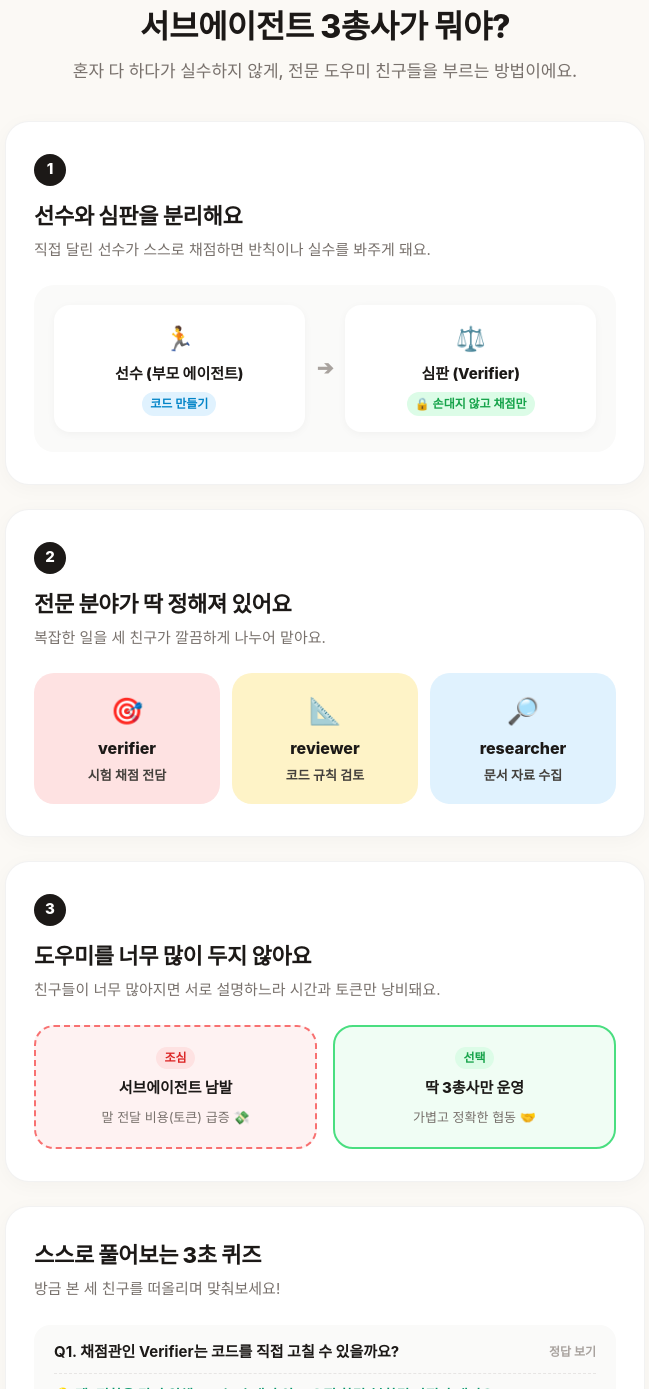
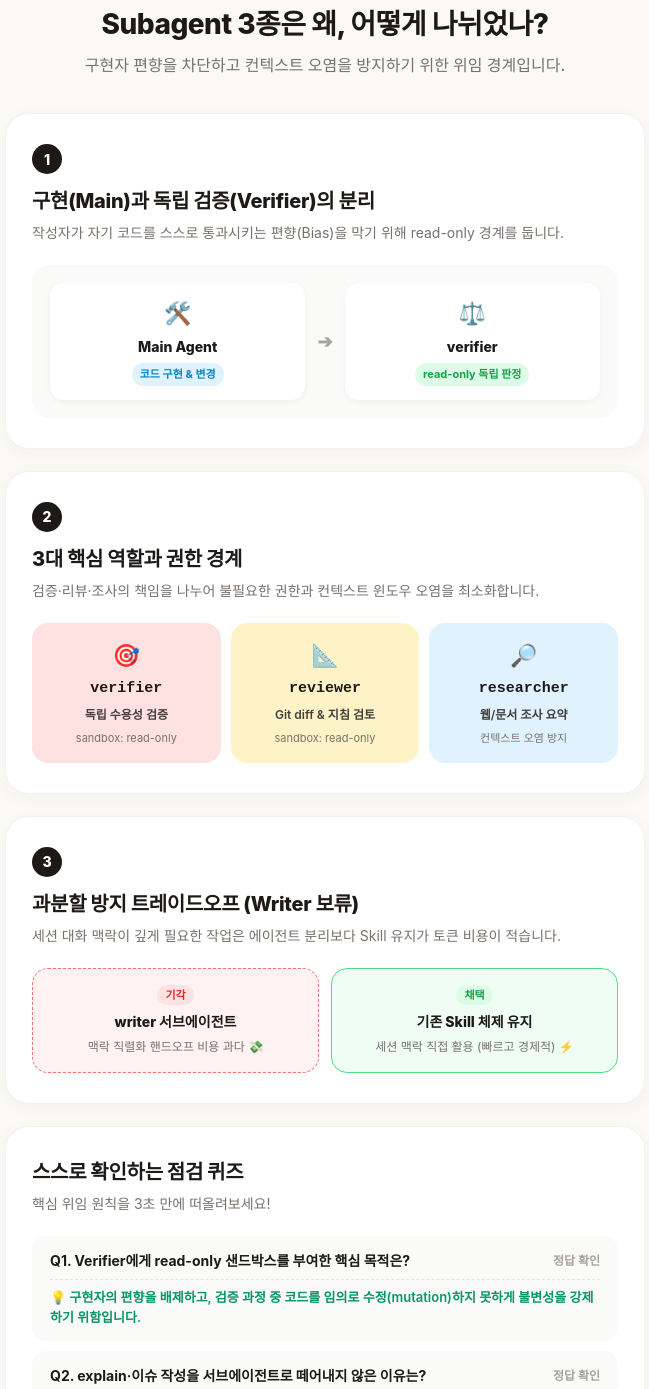
Before and after one commit to taejung3852/OwnHands, a plain HTML site: page docs/v2/explain-issue-104.html in a window 1280 px wide. Shown: the part 37-1426 px from the top of the page, without its empty margins (315-964 px from the left). Drawn offline with Linux system fonts and the light colour scheme.

Commit message:
refactor(explain): 유아용 용어를 배제하고 엔지니어링 도메인 어휘와 시각적 카드 구조의 균형 수립

```diff
--- a/docs/v2/explain-issue-104.html
+++ b/docs/v2/explain-issue-104.html
@@ -3,7 +3,7 @@
 <head>
   <meta charset="UTF-8" />
   <meta name="viewport" content="width=device-width, initial-scale=1.0" />
-  <title>서브에이전트 3총사가 뭐야?</title>
+  <title>Subagent 3종은 왜, 어떻게 나뉘었나?</title>
   <style>
     * { box-sizing: border-box; margin: 0; padding: 0; }
     body {
@@ -25,64 +25,116 @@
       margin-bottom: 36px;
     }
     h1 {
-      font-size: 32px;
+      font-size: 28px;
       font-weight: 800;
       color: #1c1917;
       letter-spacing: -0.5px;
       margin-bottom: 8px;
     }
     p.subtitle {
-      font-size: 17px;
+      font-size: 16px;
       color: #78716c;
       font-weight: 500;
     }
 
-    /* 스토리 카드 컴포넌트 */
+    /* 스토리 카드 */
     .card {
       background: #ffffff;
       border-radius: 24px;
-      padding: 32px 28px;
-      margin-bottom: 24px;
+      padding: 30px 26px;
+      margin-bottom: 22px;
       border: 1px solid rgba(0, 0, 0, 0.05);
       box-shadow: 0 4px 20px rgba(0, 0, 0, 0.03);
     }
     .step-badge {
-      width: 32px;
-      height: 32px;
+      width: 30px;
+      height: 30px;
       background-color: #1c1917;
       color: #ffffff;
       border-radius: 50%;
       display: flex;
       align-items: center;
       justify-content: center;
-      font-size: 15px;
+      font-size: 14px;
       font-weight: 800;
-      margin-bottom: 14px;
+      margin-bottom: 12px;
     }
     .card-title {
-      font-size: 22px;
+      font-size: 20px;
       font-weight: 800;
       color: #1c1917;
       margin-bottom: 6px;
       letter-spacing: -0.3px;
     }
     .card-desc {
-      font-size: 15px;
+      font-size: 14px;
       color: #78716c;
-      margin-bottom: 24px;
+      margin-bottom: 22px;
     }
 
-    /* 시각 컴포넌트 1: 선수와 심판 */
-    .referee-flow {
+    /* 시각 컴포넌트 1: Main vs Verifier 파이프라인 */
+    .flow-pipeline {
       display: flex;
       align-items: center;
       justify-content: space-between;
       background: #fafaf9;
-      border-radius: 20px;
-      padding: 20px;
+      border-radius: 18px;
+      padding: 18px;
       gap: 12px;
     }
-    .role-box {
+    .flow-box {
+      flex: 1;
+      padding: 14px;
+      border-radius: 14px;
+      text-align: center;
+      display: flex;
+      flex-direction: column;
+      align-items: center;
+      gap: 6px;
+      background: #ffffff;
+      box-shadow: 0 2px 6px rgba(0,0,0,0.04);
+    }
+    .flow-box-title { font-size: 14px; font-weight: 800; color: #1c1917; }
+    .badge {
+      font-size: 11px;
+      font-weight: 700;
+      padding: 3px 8px;
+      border-radius: 99px;
+    }
+    .badge-blue { background: #e0f2fe; color: #0284c7; }
+    .badge-green { background: #dcfce7; color: #16a34a; }
+
+    /* 시각 컴포넌트 2: 3대 역할 칩 */
+    .role-grid {
+      display: flex;
+      gap: 10px;
+      justify-content: center;
+      flex-wrap: wrap;
+    }
+    .role-card {
+      flex: 1;
+      min-width: 130px;
+      padding: 16px 12px;
+      border-radius: 16px;
+      text-align: center;
+      display: flex;
+      flex-direction: column;
+      align-items: center;
+      gap: 6px;
+    }
+    .card-pink { background: #fee2e2; }
+    .card-yellow { background: #fef3c7; }
+    .card-blue { background: #e0f2fe; }
+    .role-name { font-size: 15px; font-weight: 800; color: #1c1917; font-family: ui-monospace, monospace; }
+    .role-desc { font-size: 12px; color: #44403c; font-weight: 600; }
+    .role-mode { font-size: 11px; color: #78716c; }
+
+    /* 시각 컴포넌트 3: 트레이드오프 대비 */
+    .tradeoff-row {
+      display: flex;
+      gap: 12px;
+    }
+    .tradeoff-box {
       flex: 1;
       padding: 16px;
       border-radius: 16px;
@@ -91,79 +143,34 @@
       flex-direction: column;
       align-items: center;
       gap: 6px;
-      background: #ffffff;
-      box-shadow: 0 2px 8px rgba(0,0,0,0.04);
     }
-    .role-title { font-size: 15px; font-weight: 800; color: #1c1917; }
-    .role-tag {
-      font-size: 12px;
-      font-weight: 700;
-      padding: 3px 8px;
+    .box-reject {
+      background: #fef2f2;
+      border: 1px dashed #f87171;
+    }
+    .box-adopt {
+      background: #f0fdf4;
+      border: 1px solid #4ade80;
+    }
+    .status-tag {
+      font-size: 11px;
+      font-weight: 800;
+      padding: 2px 8px;
       border-radius: 99px;
     }
-    .tag-blue { background: #e0f2fe; color: #0284c7; }
-    .tag-green { background: #dcfce7; color: #16a34a; }
-
-    /* 시각 컴포넌트 2: 3총사 카드들 */
-    .triad-row {
-      display: flex;
-      gap: 12px;
-      justify-content: center;
-      flex-wrap: wrap;
-    }
-    .agent-pill {
-      flex: 1;
-      min-width: 120px;
-      padding: 18px 14px;
-      border-radius: 20px;
-      text-align: center;
-      display: flex;
-      flex-direction: column;
-      align-items: center;
-      gap: 6px;
-      transition: transform 0.15s ease;
-    }
-    .agent-pill:hover { transform: translateY(-2px); }
-    .pill-pink { background: #fee2e2; }
-    .pill-yellow { background: #fef3c7; }
-    .pill-blue { background: #e0f2fe; }
-    .agent-name { font-size: 16px; font-weight: 800; color: #1c1917; }
-    .agent-role { font-size: 13px; color: #44403c; font-weight: 600; }
-
-    /* 시각 컴포넌트 3: 소통 비용 대비 */
-    .contrast-row {
-      display: flex;
-      gap: 16px;
-    }
-    .contrast-box {
-      flex: 1;
-      padding: 20px 16px;
-      border-radius: 20px;
-      text-align: center;
-      display: flex;
-      flex-direction: column;
-      align-items: center;
-      gap: 8px;
-    }
-    .box-bad {
-      background: #fef2f2;
-      border: 2px dashed #f87171;
-    }
-    .box-good {
-      background: #f0fdf4;
-      border: 2px solid #4ade80;
-    }
+    .tag-reject { background: #fee2e2; color: #dc2626; }
+    .tag-adopt { background: #dcfce7; color: #16a34a; }
 
     /* 퀴즈 아코디언 */
     .quiz-item {
       background: #fafaf9;
-      border-radius: 16px;
-      padding: 16px 20px;
-      margin-bottom: 12px;
+      border-radius: 14px;
+      padding: 14px 18px;
+      margin-bottom: 10px;
       cursor: pointer;
     }
     .quiz-q {
-      font-size: 15px;
+      font-size: 14px;
       font-weight: 700;
       color: #1c1917;
       display: flex;
@@ -171,10 +178,10 @@
       justify-content: space-between;
     }
     .quiz-a {
-      margin-top: 10px;
-      padding-top: 10px;
+      margin-top: 8px;
+      padding-top: 8px;
       border-top: 1px dashed #e7e5e4;
-      font-size: 14px;
+      font-size: 13px;
       color: #059669;
       font-weight: 600;
     }
@@ -182,11 +189,11 @@
     /* 상세 전제 접기 */
     details {
       background: #ffffff;
-      border-radius: 20px;
-      padding: 20px 24px;
-      margin-top: 24px;
+      border-radius: 18px;
+      padding: 18px 22px;
+      margin-top: 20px;
       border: 1px solid rgba(0,0,0,0.05);
-      font-size: 14px;
+      font-size: 13px;
       color: #78716c;
     }
     summary {
@@ -199,41 +206,41 @@
       justify-content: space-between;
     }
     summary::-webkit-details-marker { display: none; }
-    summary::after { content: '▾'; font-size: 14px; }
+    summary::after { content: '▾'; font-size: 13px; }
     details[open] summary::after { content: '▴'; }
     .details-content {
-      margin-top: 16px;
-      padding-top: 14px;
+      margin-top: 14px;
+      padding-top: 12px;
       border-top: 1px solid #f5f5f4;
       line-height: 1.7;
     }
-    .details-content li { margin-left: 20px; margin-bottom: 6px; }
+    .details-content li { margin-left: 18px; margin-bottom: 4px; }
   </style>
 </head>
 <body>
   <div class="container">
     <header>
-      <h1>서브에이전트 3총사가 뭐야?</h1>
-      <p class="subtitle">혼자 다 하다가 실수하지 않게, 전문 도우미 친구들을 부르는 방법이에요.</p>
+      <h1>Subagent 3종은 왜, 어떻게 나뉘었나?</h1>
+      <p class="subtitle">구현자 편향을 차단하고 컨텍스트 오염을 방지하기 위한 위임 경계입니다.</p>
     </header>
 
     <!-- STEP 1 -->
     <div class="card">
       <div class="step-badge">1</div>
-      <div class="card-title">선수와 심판을 분리해요</div>
-      <div class="card-desc">직접 달린 선수가 스스로 채점하면 반칙이나 실수를 봐주게 돼요.</div>
+      <div class="card-title">구현(Main)과 독립 검증(Verifier)의 분리</div>
+      <div class="card-desc">작성자가 자기 코드를 스스로 통과시키는 편향(Bias)을 막기 위해 read-only 경계를 둡니다.</div>
 
-      <div class="referee-flow">
-        <div class="role-box">
-          <span style="font-size: 24px;">🏃</span>
-          <div class="role-title">선수 (부모 에이전트)</div>
-          <span class="role-tag tag-blue">코드 만들기</span>
+      <div class="flow-pipeline">
+        <div class="flow-box">
+          <span style="font-size: 22px;">🛠️</span>
+          <div class="flow-box-title">Main Agent</div>
+          <span class="badge badge-blue">코드 구현 & 변경</span>
         </div>
-        <span style="font-size: 20px; color: #a8a29e; font-weight: bold;">➔</span>
-        <div class="role-box">
-          <span style="font-size: 24px;">⚖️</span>
-          <div class="role-title">심판 (Verifier)</div>
-          <span class="role-tag tag-green">🔒 손대지 않고 채점만</span>
+        <span style="font-size: 18px; color: #a8a29e; font-weight: bold;">➔</span>
+        <div class="flow-box">
+          <span style="font-size: 22px;">⚖️</span>
+          <div class="flow-box-title">verifier</div>
+          <span class="badge badge-green">read-only 독립 판정</span>
         </div>
       </div>
     </div>
@@ -241,24 +248,27 @@
     <!-- STEP 2 -->
     <div class="card">
       <div class="step-badge">2</div>
-      <div class="card-title">전문 분야가 딱 정해져 있어요</div>
-      <div class="card-desc">복잡한 일을 세 친구가 깔끔하게 나누어 맡아요.</div>
+      <div class="card-title">3대 핵심 역할과 권한 경계</div>
+      <div class="card-desc">검증·리뷰·조사의 책임을 나누어 불필요한 권한과 컨텍스트 윈도우 오염을 최소화합니다.</div>
 
-      <div class="triad-row">
-        <div class="agent-pill pill-pink">
-          <span style="font-size: 26px;">🎯</span>
-          <div class="agent-name">verifier</div>
-          <div class="agent-role">시험 채점 전담</div>
+      <div class="role-grid">
+        <div class="role-card card-pink">
+          <span style="font-size: 22px;">🎯</span>
+          <div class="role-name">verifier</div>
+          <div class="role-desc">독립 수용성 검증</div>
+          <div class="role-mode">sandbox: read-only</div>
         </div>
-        <div class="agent-pill pill-yellow">
-          <span style="font-size: 26px;">📐</span>
-          <div class="agent-name">reviewer</div>
-          <div class="agent-role">코드 규칙 검토</div>
+        <div class="role-card card-yellow">
+          <span style="font-size: 22px;">📐</span>
+          <div class="role-name">reviewer</div>
+          <div class="role-desc">Git diff & 지침 검토</div>
+          <div class="role-mode">sandbox: read-only</div>
         </div>
-        <div class="agent-pill pill-blue">
-          <span style="font-size: 26px;">🔎</span>
-          <div class="agent-name">researcher</div>
-          <div class="agent-role">문서 자료 수집</div>
+        <div class="role-card card-blue">
+          <span style="font-size: 22px;">🔎</span>
+          <div class="role-name">researcher</div>
+          <div class="role-desc">웹/문서 조사 요약</div>
+          <div class="role-mode">컨텍스트 오염 방지</div>
         </div>
       </div>
     </div>
@@ -266,42 +276,42 @@
     <!-- STEP 3 -->
     <div class="card">
       <div class="step-badge">3</div>
-      <div class="card-title">도우미를 너무 많이 두지 않아요</div>
-      <div class="card-desc">친구들이 너무 많아지면 서로 설명하느라 시간과 토큰만 낭비돼요.</div>
+      <div class="card-title">과분할 방지 트레이드오프 (Writer 보류)</div>
+      <div class="card-desc">세션 대화 맥락이 깊게 필요한 작업은 에이전트 분리보다 Skill 유지가 토큰 비용이 적습니다.</div>
 
-      <div class="contrast-row">
-        <div class="contrast-box box-bad">
-          <span style="font-size: 12px; font-weight: 800; color: #dc2626; background: #fee2e2; padding: 2px 8px; border-radius: 99px;">조심</span>
-          <div style="font-size: 15px; font-weight: 800;">서브에이전트 남발</div>
-          <div style="font-size: 13px; color: #78716c;">말 전달 비용(토큰) 급증 💸</div>
+      <div class="tradeoff-row">
+        <div class="tradeoff-box box-reject">
+          <span class="status-tag tag-reject">기각</span>
+          <div style="font-size: 14px; font-weight: 800;">writer 서브에이전트</div>
+          <div style="font-size: 12px; color: #78716c;">맥락 직렬화 핸드오프 비용 과다 💸</div>
         </div>
-        <div class="contrast-box box-good">
-          <span style="font-size: 12px; font-weight: 800; color: #16a34a; background: #dcfce7; padding: 2px 8px; border-radius: 99px;">선택</span>
-          <div style="font-size: 15px; font-weight: 800;">딱 3총사만 운영</div>
-          <div style="font-size: 13px; color: #78716c;">가볍고 정확한 협동 🤝</div>
+        <div class="tradeoff-box box-adopt">
+          <span class="status-tag tag-adopt">채택</span>
+          <div style="font-size: 14px; font-weight: 800;">기존 Skill 체제 유지</div>
+          <div style="font-size: 12px; color: #78716c;">세션 맥락 직접 활용 (빠르고 경제적) ⚡</div>
         </div>
       </div>
     </div>
 
     <!-- 자가 점검 퀴즈 -->
     <div class="card">
-      <div class="card-title" style="margin-bottom: 6px;">스스로 풀어보는 3초 퀴즈</div>
-      <div class="card-desc">방금 본 세 친구를 떠올리며 맞춰보세요!</div>
+      <div class="card-title" style="margin-bottom: 6px;">스스로 확인하는 점검 퀴즈</div>
+      <div class="card-desc">핵심 위임 원칙을 3초 만에 떠올려보세요!</div>
 
       <div class="quiz-item">
         <div class="quiz-q">
-          <span>Q1. 채점관인 Verifier는 코드를 직접 고칠 수 있을까요?</span>
-          <span style="font-size: 12px; color: #a8a29e;">정답 보기</span>
+          <span>Q1. Verifier에게 read-only 샌드박스를 부여한 핵심 목적은?</span>
+          <span style="font-size: 12px; color: #a8a29e;">정답 확인</span>
         </div>
-        <div class="quiz-a">💡 땡! 편향을 막기 위해 코드는 손대지 않고 오직 합격/불합격 판정만 내려요(read-only).</div>
+        <div class="quiz-a">💡 구현자의 편향을 배제하고, 검증 과정 중 코드를 임의로 수정(mutation)하지 못하게 불변성을 강제하기 위함입니다.</div>
       </div>
 
       <div class="quiz-item">
         <div class="quiz-q">
-          <span>Q2. 글을 쓰는 Writer 에이전트를 따로 만들지 않은 이유는?</span>
-          <span style="font-size: 12px; color: #a8a29e;">정답 보기</span>
+          <span>Q2. explain·이슈 작성을 서브에이전트로 떼어내지 않은 이유는?</span>
+          <span style="font-size: 12px; color: #a8a29e;">정답 확인</span>
         </div>
-        <div class="quiz-a">💡 대화 맥락을 새로 전달하는 비용이 너무 커서, 기존의 Skill 방식을 유지하는 게 더 유리하기 때문이에요!</div>
+        <div class="quiz-a">💡 세션 대화 맥락(이력)을 자식에게 프롬프트로 직렬화해 넘기는 핸드오프 비용이 모델 분리 이득보다 훨씬 크기 때문입니다.</div>
       </div>
     </div>
 
@@ -311,7 +321,7 @@
       <div class="details-content">
         <ul>
           <li><strong>생략된 전제:</strong> 각 에이전트는 <code>.codex/agents/*.toml</code>에 정의되며, <code>verifier</code>와 <code>reviewer</code>는 <code>sandbox_mode = "read-only"</code>로 설정되어 있습니다.</li>
-          <li><strong>전문가의 예외 지적:</strong> Codex 공식 사양상 부모 세션의 라이브 권한(<code>--yolo</code> 등)이 자식 에이전트의 <code>read-only</code>를 무효화할 수 있으므로, 하드 보안 강제가 아닌 '소프트 경계'로 취급합니다.</li>
+          <li><strong>전문가의 예외 지적:</strong> Codex 공식 사양상 부모 세션의 라이브 권한(<code>--yolo</code> 등)이 자식의 <code>read-only</code>를 무효화할 수 있으므로, 하드 보안 강제가 아닌 '소프트 경계'로 취급합니다.</li>
           <li><strong>미확인 사양:</strong> 부모의 전체 대화 히스토리가 자식 서브에이전트에게 자동 상속되지 않으므로, 호출 시 프롬프트에 명확한 수용 기준을 직렬화해야 합니다.</li>
           <li><strong>근거 자료:</strong> <a href="adr/0001-initial-subagent-roles.md" style="color: #2563eb;">ADR-0001</a> · <a href="https://github.com/taejung3852/OwnHands/issues/104" style="color: #2563eb;">Issue #104</a></li>
         </ul>
```
Also changed, not shown: .agents/skills/explain/references/shape.md.
